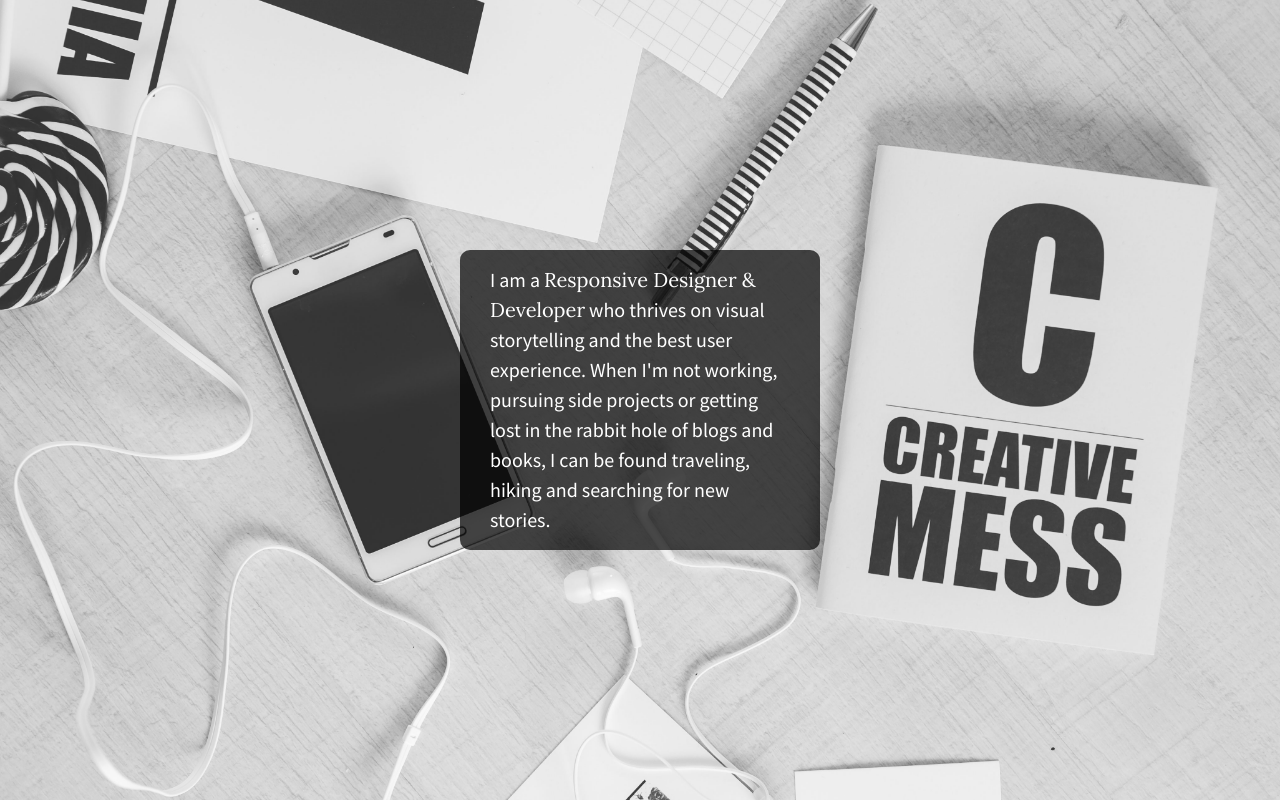
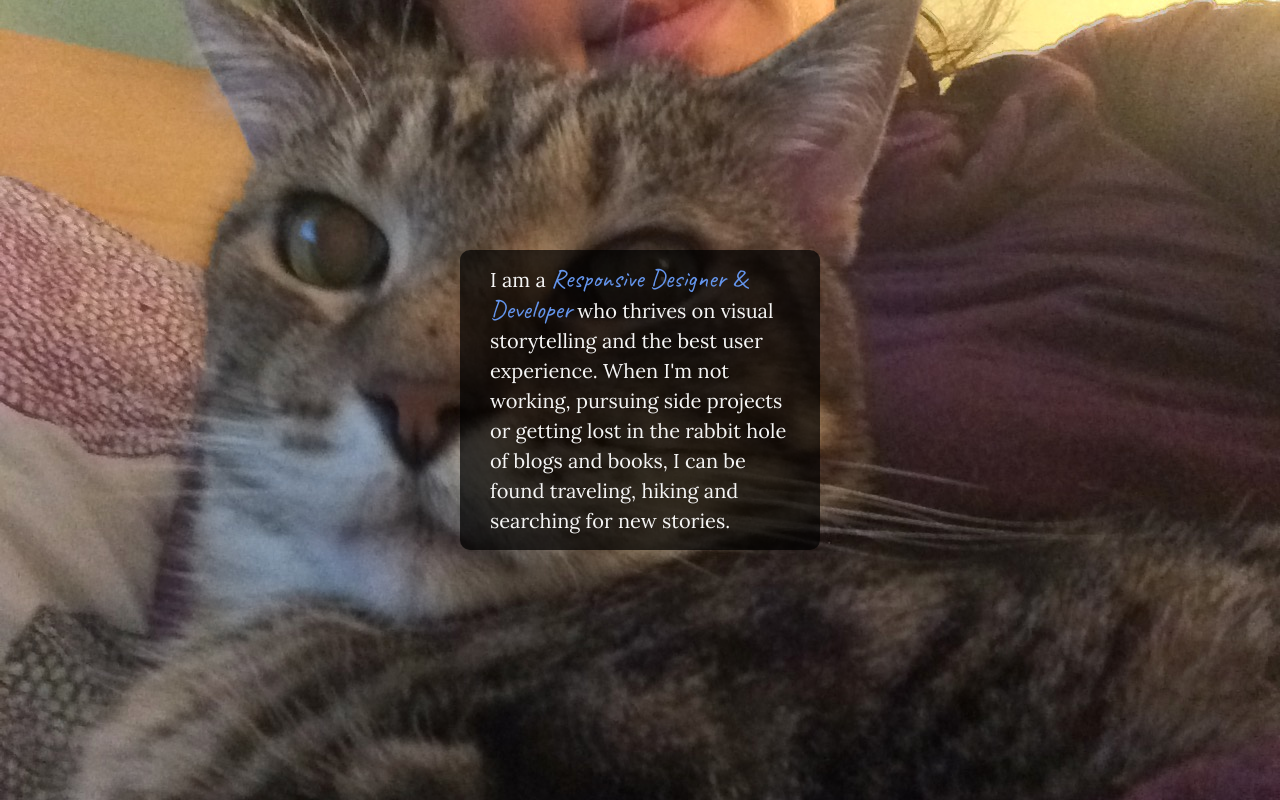
Before and after one commit to mikaturner/6.02-206-center-flexbox-starter, a plain HTML site: page index.html in a window 1280 px wide. Drawn offline with nearby package versions, Linux system fonts and the light colour scheme.

Commit message:
Background image and font change

```diff
--- a/css/main.css
+++ b/css/main.css
@@ -98,13 +98,15 @@ textarea {
 
 /*Large Background Image*/
 html {
-    background: url(../img/bkgd2.jpg) no-repeat center center fixed;
+    background: url(../img/mikakal.jpeg) no-repeat center center fixed;
     background-size: cover;
-  height: 100%;
+    height: 100%;
+   /* set height to 100% - these are important for allowing content to vertically align */
 }
 
 body {
     height: 100%;
+    /* set height to 100% - these are important for allowing content to vertically align */
 }
 
 .wrapper {
@@ -135,10 +137,16 @@ body {
     height: 300px;
 }
 
-#content p span {
-    font-family: 'Lora', sans-serif;
+#content p {
+    font-family: 'Lora', serif;
+    font-size: 1em;
+    color: whitesmoke;
 }
-
+span {
+    color: cornflowerblue;
+    font-family: 'Caveat', cursive;
+    font-size: 1.3em;
+}
 
 
 
--- a/index.html
+++ b/index.html
@@ -14,6 +14,7 @@
         <link rel="stylesheet" href="css/main.css">
         <script src="js/vendor/modernizr-2.8.3.min.js"></script>
         <link href="https://fonts.googleapis.com/css?family=Lora|Source+Sans+Pro:400,700" rel="stylesheet">
+        <link href="https://fonts.googleapis.com/css2?family=Caveat&display=swap" rel="stylesheet">
     </head>
     <body>
         <!--[if lt IE 8]>
```
Also changed, not shown: img/mikakal.jpeg (added).
